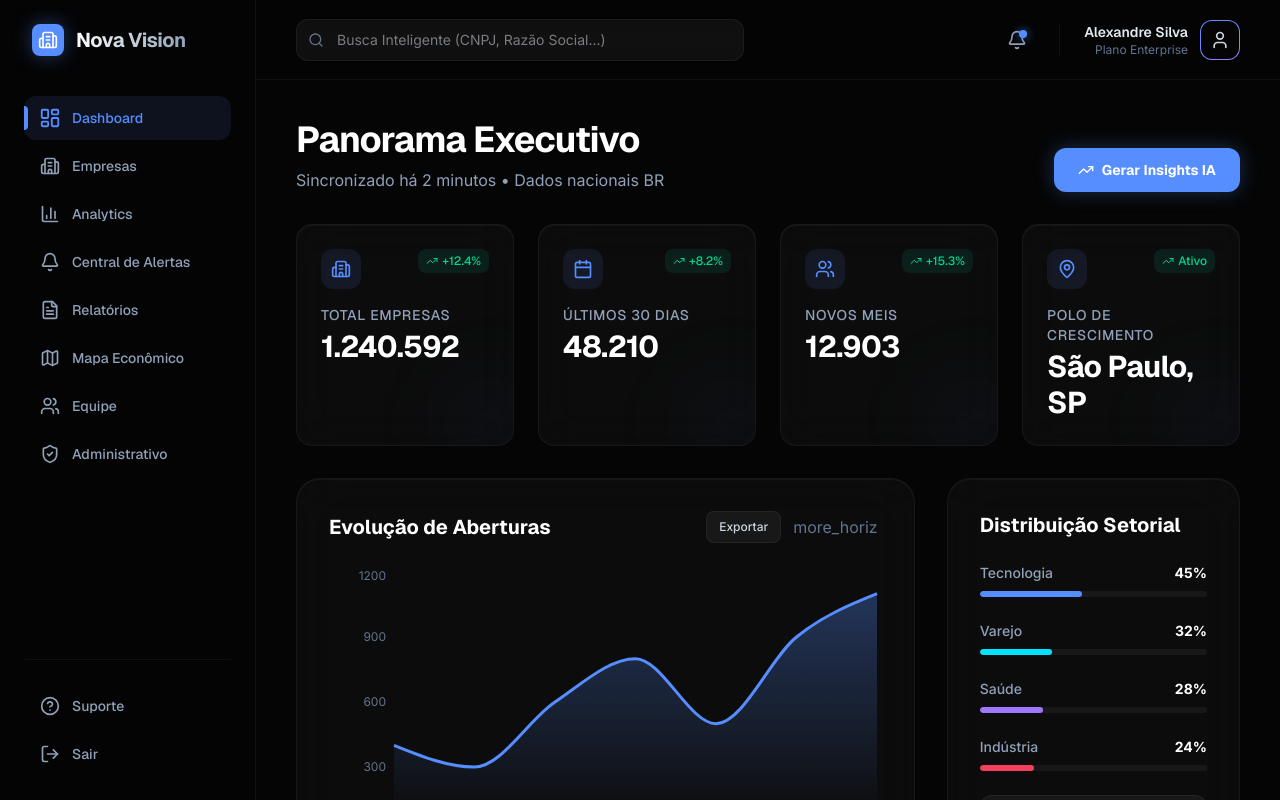
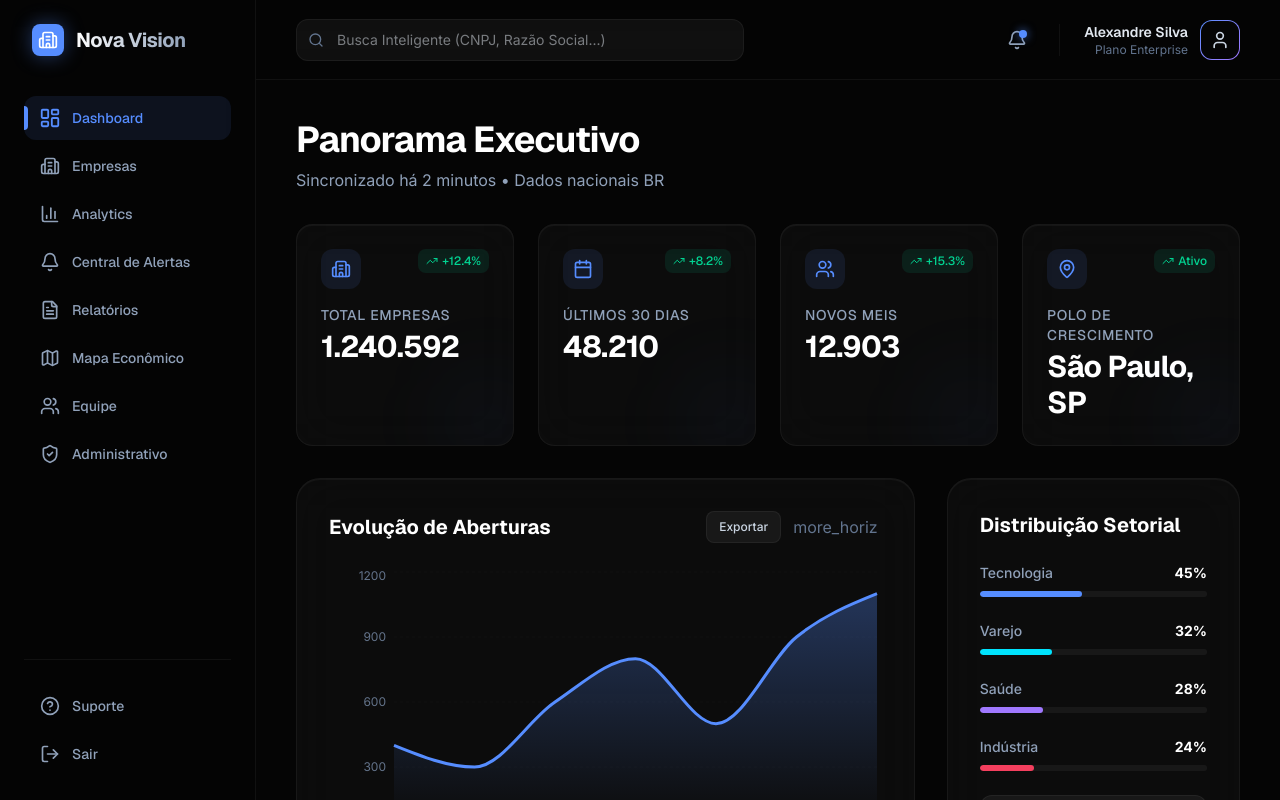
Before and after one commit to pixelnegociosdigitais/NovaVision, a React (Vite) app: page / in a window 1280 px wide. Both pictures are taken after typing "name@example.com", "Sample123" into the empty fields and a click on the button "Acessar Plataforma". Shown: the top 800 px of the page. Built offline with nearby package versions, Linux system fonts and the light colour scheme.

Commit message:
feat: implement dashboard page and enable browser auto-open in Vite config

```diff
--- a/src/pages/Dashboard.tsx
+++ b/src/pages/Dashboard.tsx
@@ -71,10 +71,6 @@ export default function Dashboard({ onSelectCompany }: DashboardProps) {
           <h1 className="text-4xl font-display font-bold tracking-tight text-white mb-2">Panorama Executivo</h1>
           <p className="text-slate-400 font-sans">Sincronizado há 2 minutos • Dados nacionais BR</p>
         </div>
-        <button className="bg-brand-blue text-white font-display font-bold text-sm px-6 py-3 rounded-xl shadow-[0_0_20px_rgba(86,141,255,0.3)] hover:scale-105 transition-all active:scale-95 flex items-center gap-2">
-          <TrendingUp className="w-4 h-4" />
-          Gerar Insights IA
-        </button>
       </div>
 
       <div className="grid grid-cols-1 md:grid-cols-2 lg:grid-cols-4 gap-6">
```
Also changed, not shown: vite.config.ts (+1 -0 lines).
